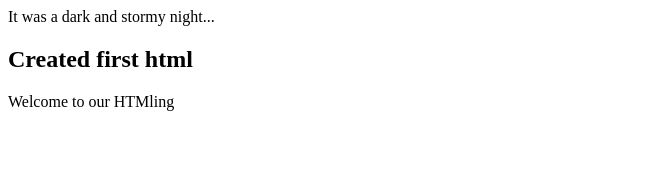
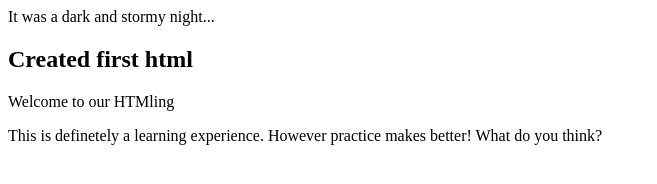
Before and after one commit to myisha82/fireside-story, a plain HTML site: page index.html in a window 1280 px wide. Shown: the whole page, without its empty margins (0-657 px from the left). Drawn offline with Linux system fonts and the light colour scheme.

Commit message:
added two additional lines to code

```diff
--- a/index.html
+++ b/index.html
@@ -3,5 +3,8 @@
     <p>It was a dark and stormy night...</p>
     <h2>Created first html</h2>
     <p>Welcome to our HTMling</p>
+    <p>This is definetely a learning experience. However practice makes better!
+        What do you think?
+    </p>
   </body>
 </html>
```
